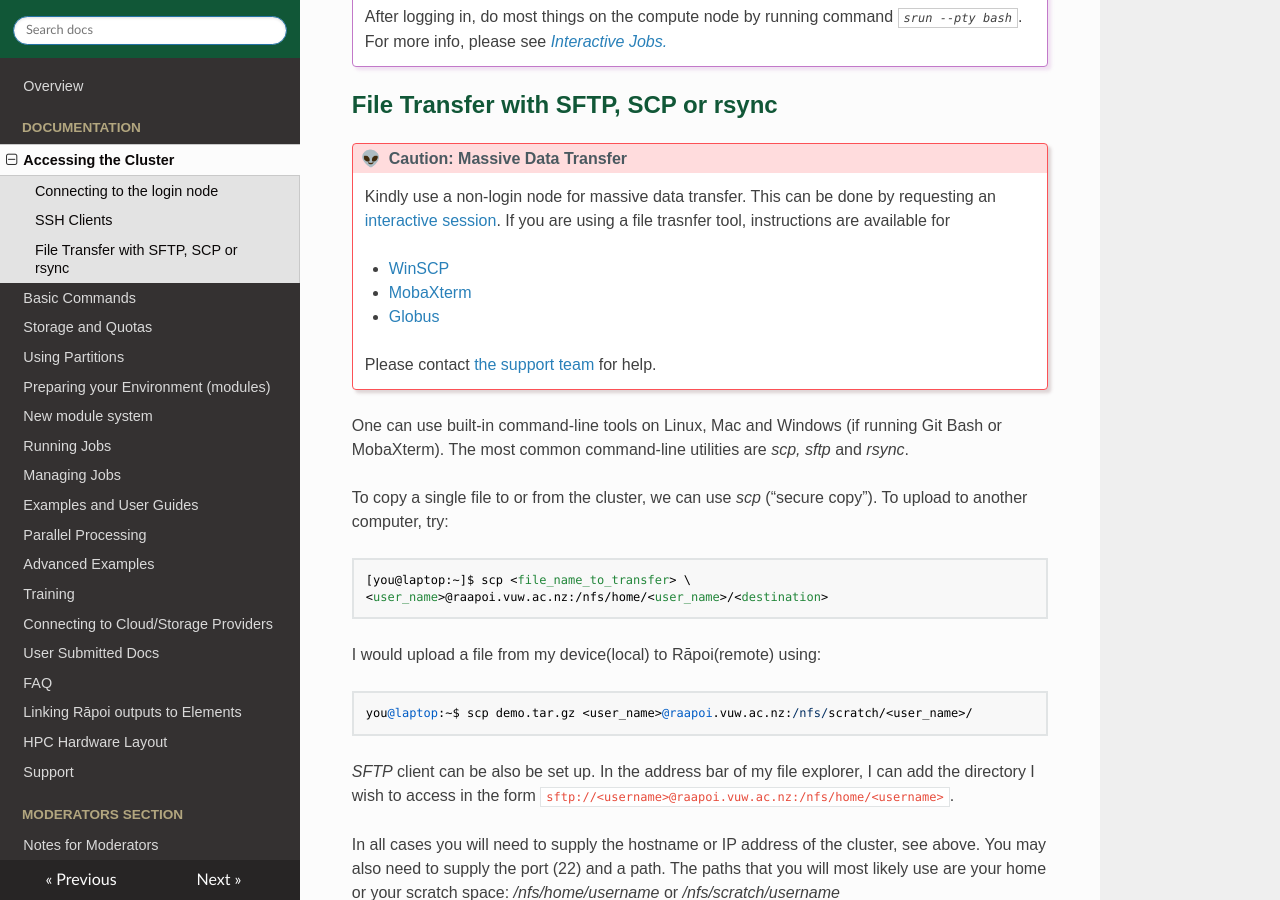
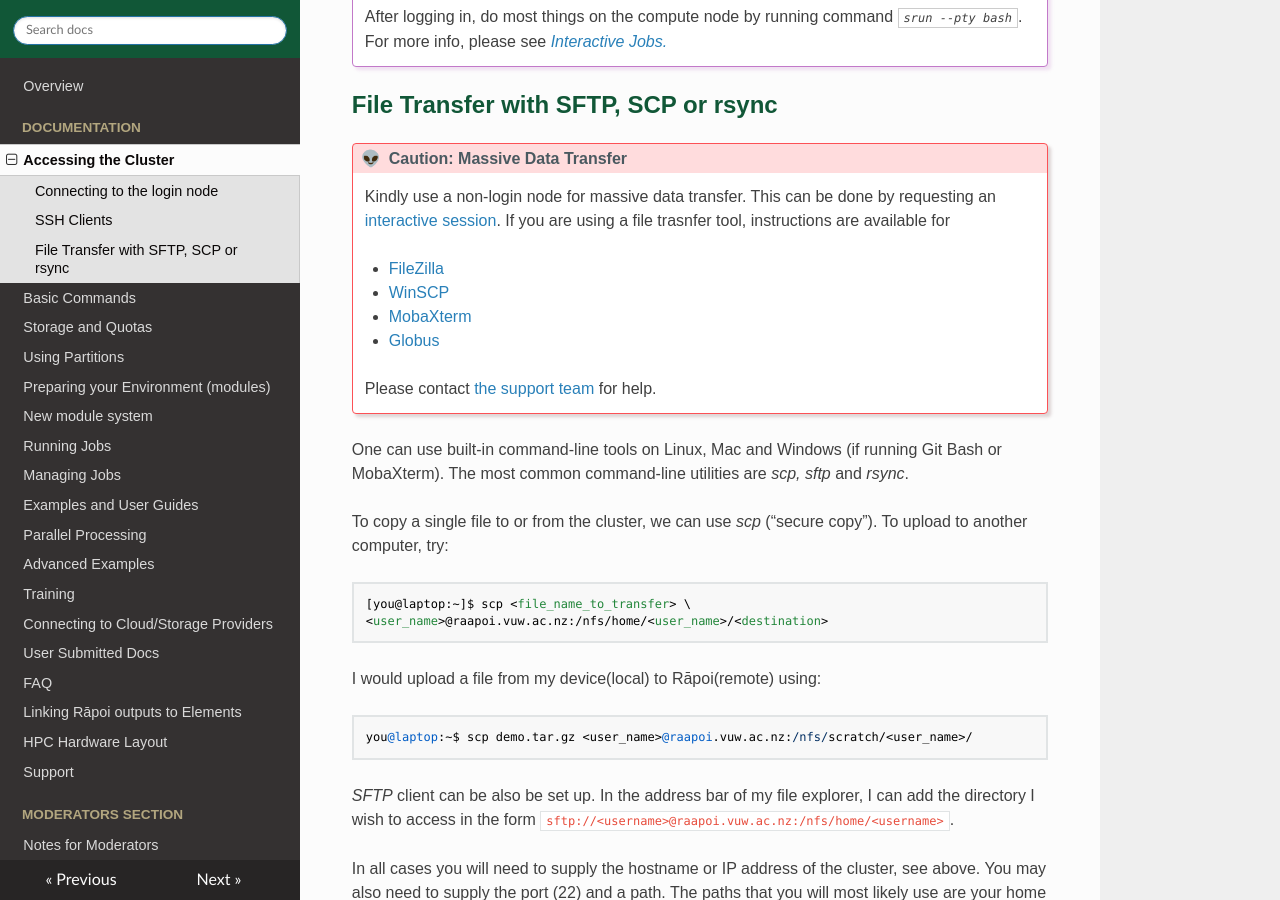
Before and after one commit to vuw-research-computing/raapoi-docs, an MkDocs documentation site: the page built from docs/accessing_the_cluster.md, in a window 1280 px wide and 900 px high, scrolled down 2595 px. Built offline with MkDocs 1.6.1, drawn with Linux system fonts in a browser that asks for light colours; nearby versions of some CDN libraries; some web fonts are replaced; a script that is not in the unit is left out.

Commit message:
Update File Transfer Docs
FileZilla compute node instructions added

```diff
--- a/docs/accessing_the_cluster.md
+++ b/docs/accessing_the_cluster.md
@@ -110,6 +110,7 @@ Upon successfully logging in, the prompt will display:
 !!! danger "Caution: Massive Data Transfer"
     Kindly use a non-login node for massive data transfer. This can be done by requesting an [interactive session](running_jobs.md/#interactive-jobs). If you are using a file trasnfer tool, instructions are available for
 
+    - [FileZilla](https://www.notion.so/FileZilla-Data-Transfer-on-Compute-20d426d58abf809fb4c2ed3bb9dae1e0?source=copy_link)
     - [WinSCP](https://www.notion.so/WinSCP-File-Transfer-20d426d58abf8014be97e04a8fd9a97c?source=copy_link)
     - [MobaXterm](https://www.notion.so/MobaXterm-File-Transfer-20d426d58abf80a38bb0f6d32459e5ca?source=copy_link)
     - [Globus](https://vuw-research-computing.github.io/raapoi-docs/external_providers/#globus)
```
